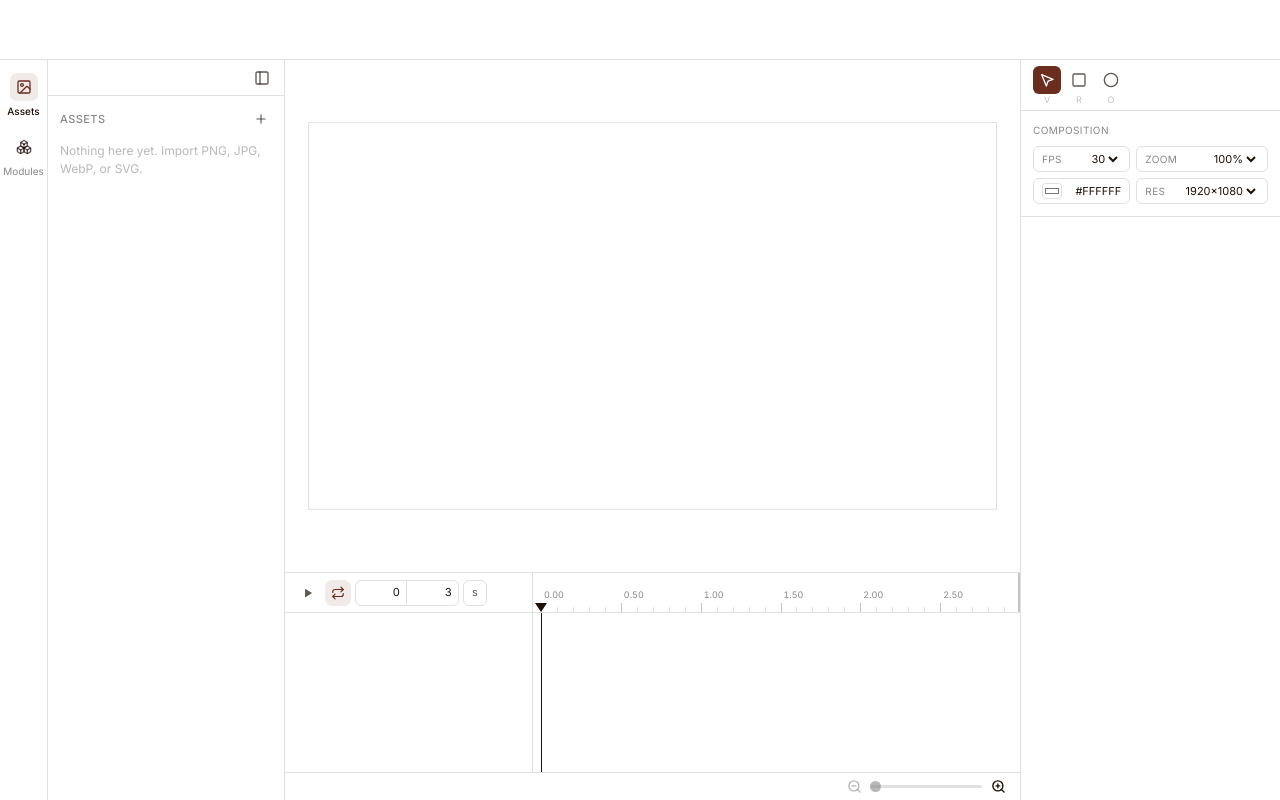
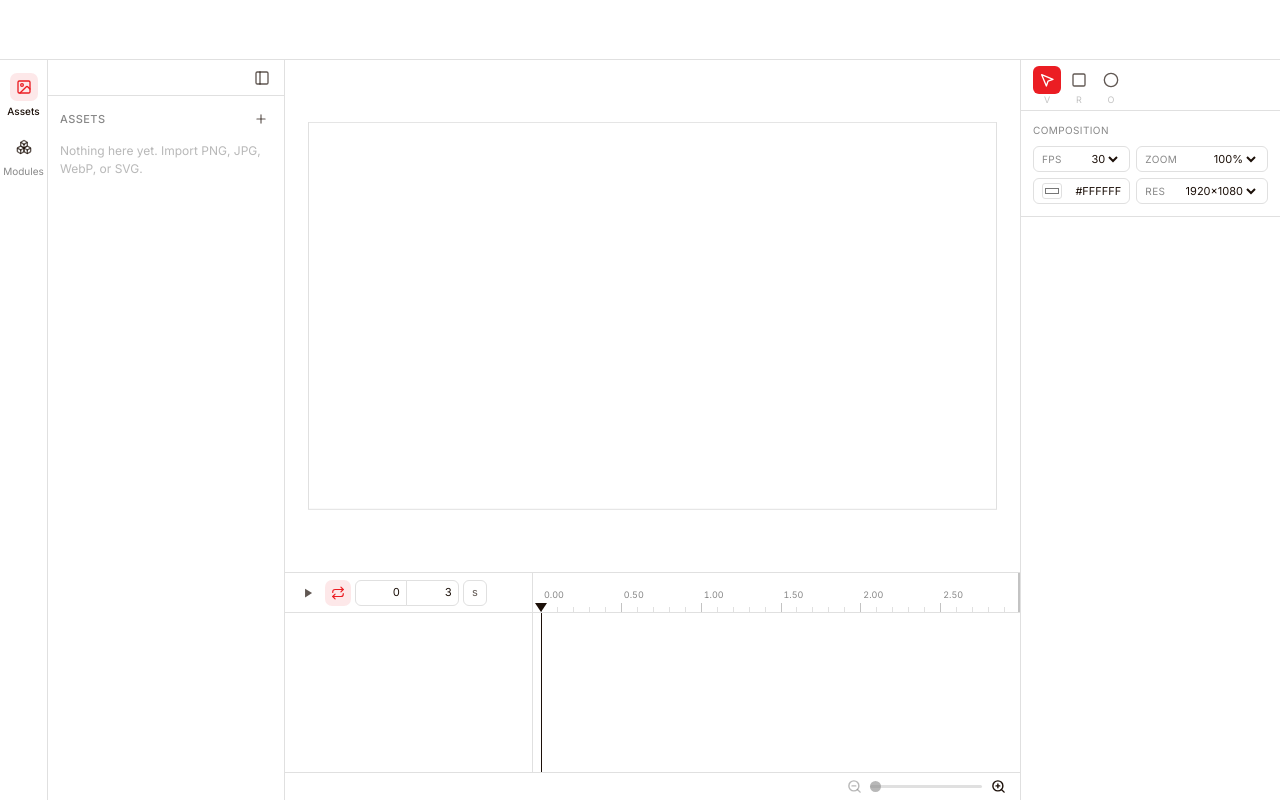
Before and after one commit to devv-sam/tween, a React (Vite) app: page / in a window 1280 px wide. Built offline with nearby package versions, Linux system fonts and the light colour scheme.

Commit message:
color change

```diff
--- a/src/studio/studio.css
+++ b/src/studio/studio.css
@@ -7,7 +7,7 @@
   --color-text-primary: #1c1009; /* labels, values, icons — warm near-black */
   --color-text-muted: #888; /* secondary labels: ASSETS, COMPOSITION, CLONERS */
   --color-border: #e0e0e0; /* panel dividers, input borders */
-  --color-accent: #6b2d1e; /* selection handles, active states, badges — the warm dark red-brown */
+  --color-accent: #eb1d23; /* selection handles, active states, badges — the warm dark red-brown */
   --color-playhead: #1c1009; /* timeline playhead line */
   --color-timeline-bg: #fff; /* timeline strip, same as surround */
   --color-badge-png-text: #754fd3; /* PNG badge text */
```
